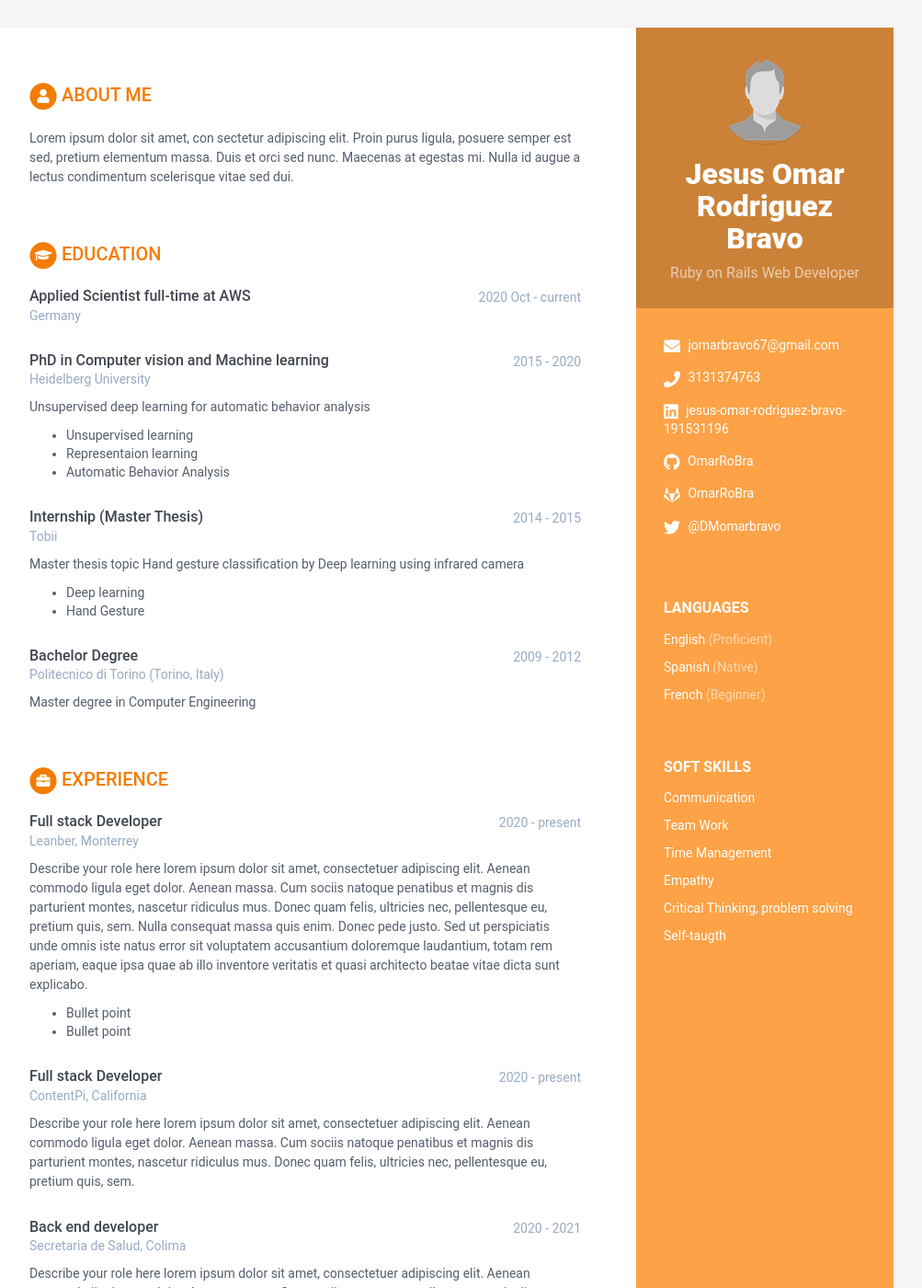
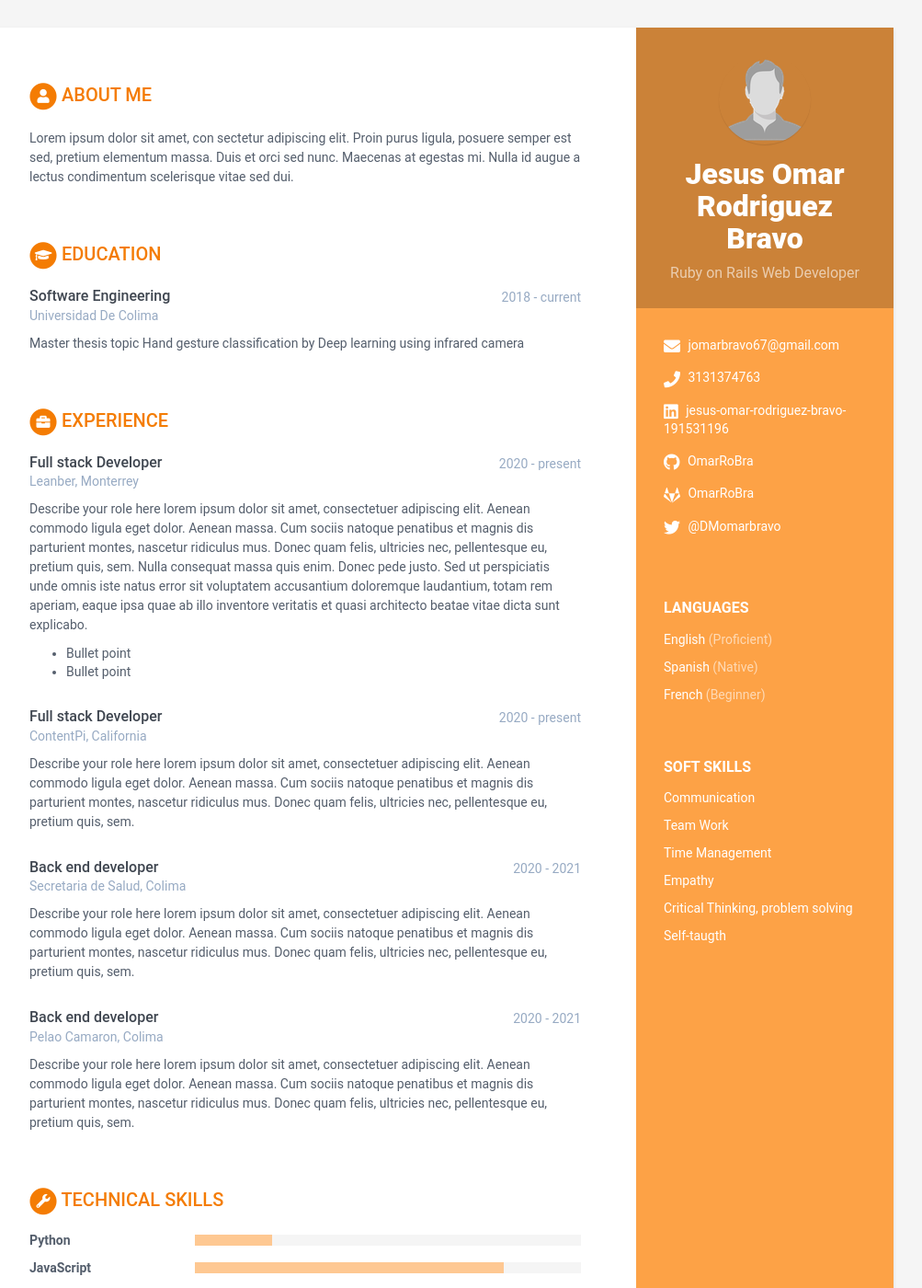
Before and after one commit to BC-MAY-21-ROR/kata-04-resume-OmarRoBra, a Jekyll site: the page built from index.html, in a window 1280 px wide and 1400 px high. Shown: the whole window at 92% size, without its empty margins (168-1171 px from the left). Built offline with Jekyll 4.4.1, drawn with Linux system fonts in a browser that asks for light colours.

Commit message:
Update data.yml

```diff
--- a/_data/data.yml
+++ b/_data/data.yml
@@ -62,30 +62,11 @@ career-profile:
     Lorem ipsum dolor sit amet, con sectetur adipiscing elit. Proin purus ligula, posuere semper est sed, pretium elementum massa. Duis et orci sed nunc. Maecenas at egestas mi. Nulla id augue a lectus condimentum scelerisque vitae sed dui.
 # Registra aquí tus estudios. Agrega o elimina según sea necesario
 educationcomplete:
-  - degree: Applied Scientist full-time at AWS
-    university: Germany
-    time: 2020 Oct - current
-    details: |
-  - degree: PhD in Computer vision and Machine learning
-    university: Heidelberg University
-    time: 2015 - 2020
-    details: |
-      Unsupervised deep learning for automatic behavior analysis
-        - Unsupervised learning
-        - Representaion learning
-        - Automatic Behavior Analysis
-  - degree: Internship (Master Thesis)
-    university: Tobii
-    time: 2014 - 2015
+  - degree: Software Engineering
+    university:  Universidad De Colima
+    time: 2018  - current
     details: |
       Master thesis topic Hand gesture classification by Deep learning using infrared camera
-        - Deep learning
-        - Hand Gesture
-  - degree: Bachelor Degree
-    university: Politecnico di Torino (Torino, Italy)
-    time: 2009 - 2012
-    details: |
-      Master degree in Computer Engineering
 # Registra aquí tu experiencia. Agrega o elimina según sea necesario
 experiences:
   - role: Full stack Developer
@@ -170,6 +151,9 @@ skills:
     - name: Graphql
       level: 50%
 
+    - name: CSS/SASS
+      level: 70%
+
 # NO MODIFICAR
 footer: >
   BrightCoders Academy
```
